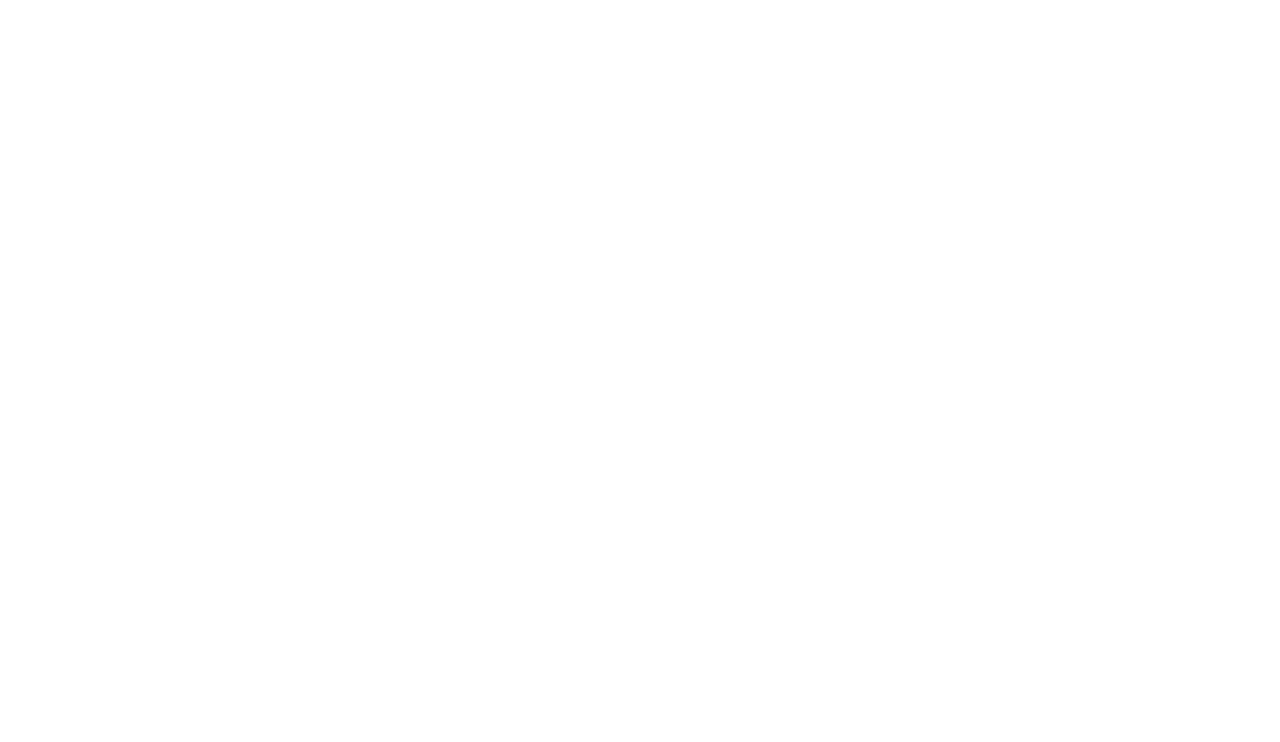
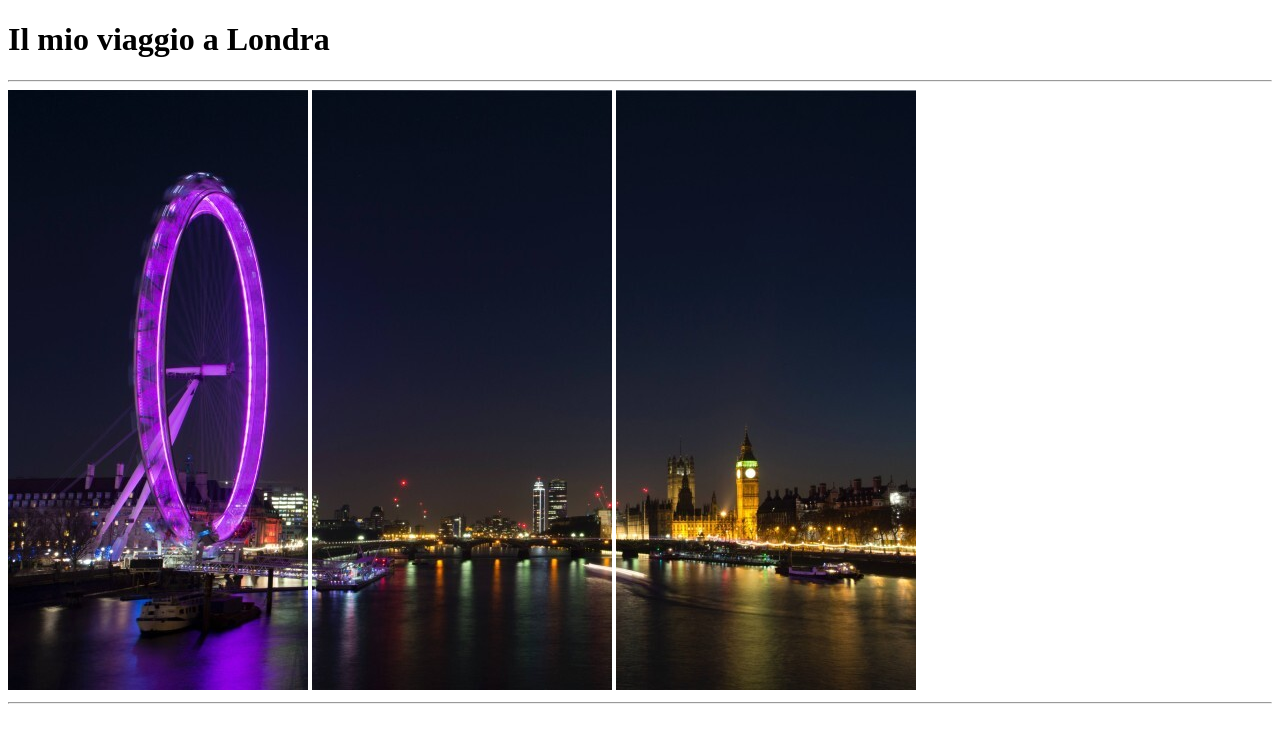
Before and after one commit to LiciaLicari/html-london-trip, a plain HTML site: page index.html in a window 1280 px wide. Drawn offline with Linux system fonts and the light colour scheme.

Commit message:
add header

```diff
--- a/index.html
+++ b/index.html
@@ -6,7 +6,34 @@
     <meta name="viewport" content="width=device-width, initial-scale=1.0">
     <title>Document</title>
 </head>
+
 <body>
 
+    <header>
+        <h1>
+            Il mio viaggio a Londra
+        </h1>
+        <!--/document title-->
+
+        <hr>
+        <section class="row">
+
+            <img src="/img/pexels-bill-emrich-230794-0.jpg" alt="first third of a pic about a view with the london eye in it">
+
+            <img src="/img/pexels-bill-emrich-230794-1.jpg" alt="same pic, second third with london eye surroundings">
+
+            <img src="/img/pexels-bill-emrich-230794-2.jpg" alt="ame pic, last third with london eye surroundings">
+
+        </section>
+        <!--/section-->
+
+    </header>
+    <!--/header-->
+
+    <hr
+
+
+
 </body>
+
 </html>
```
